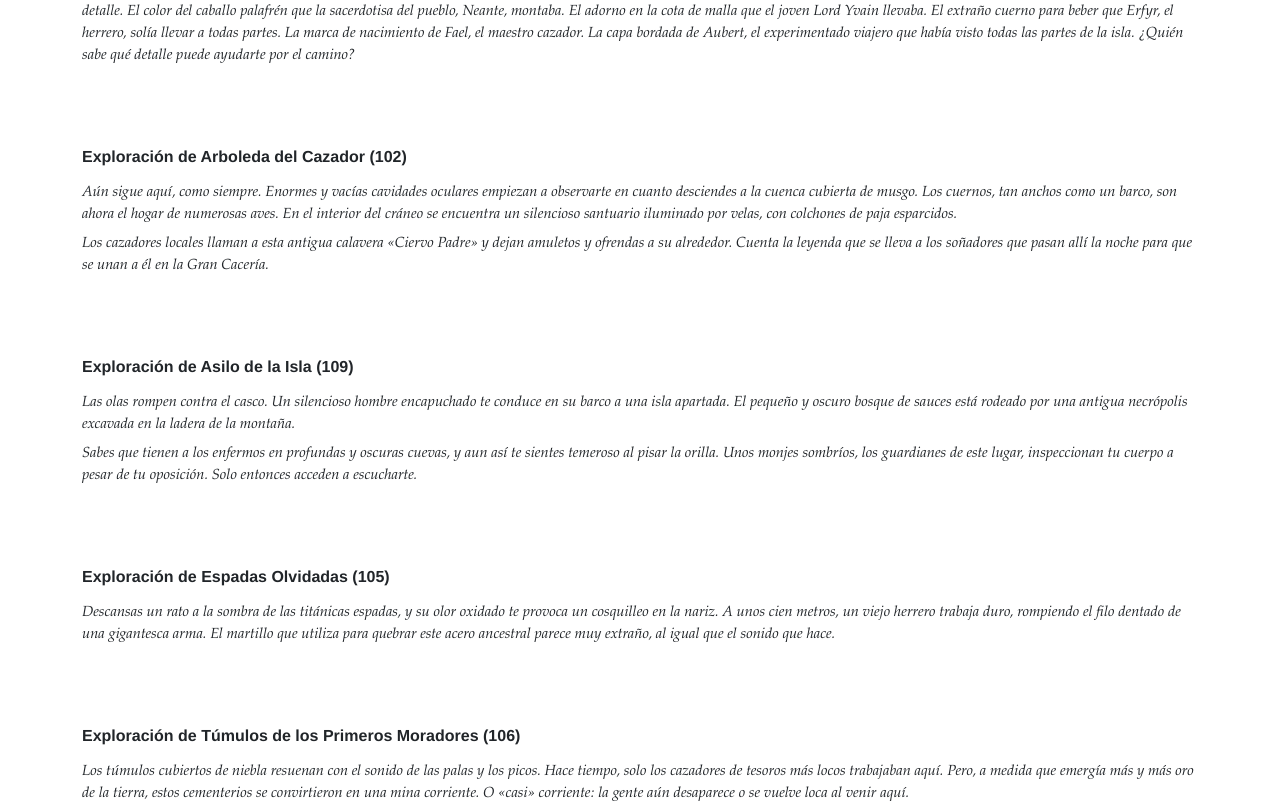
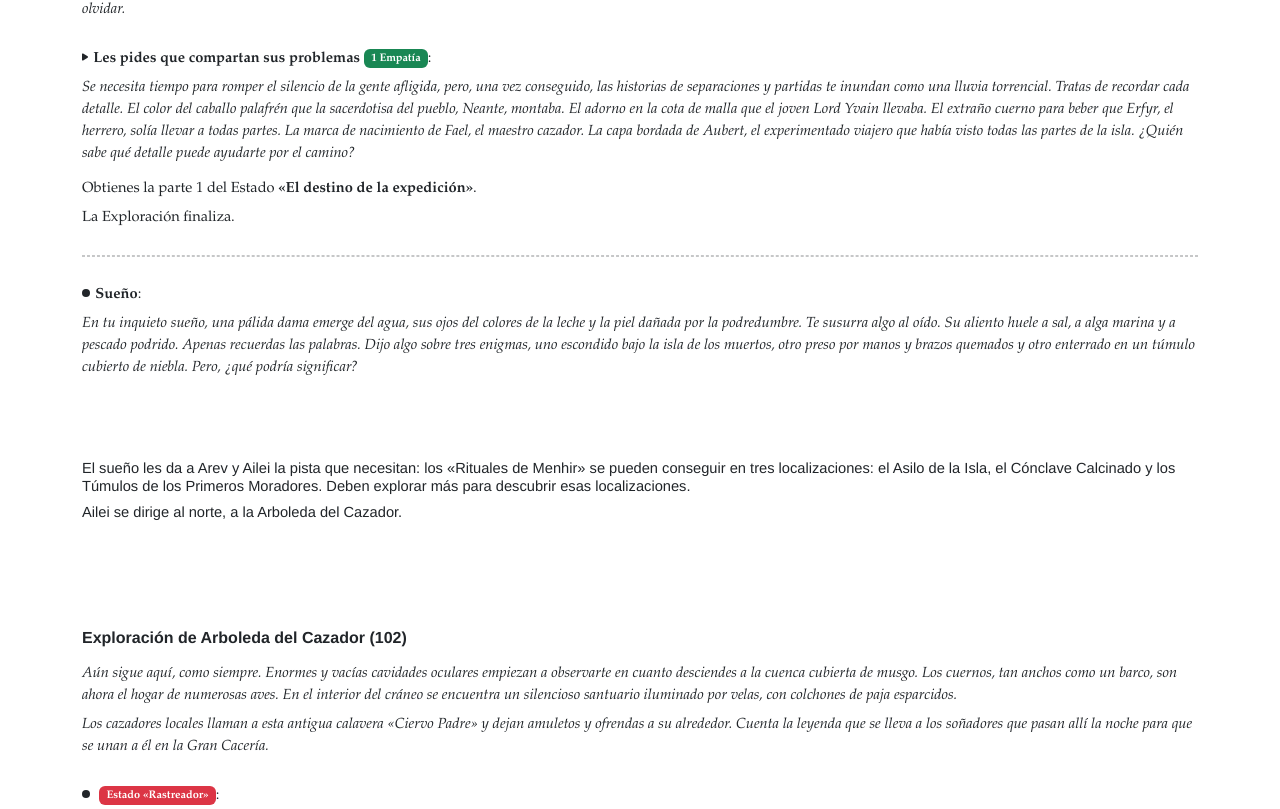
Before and after one commit to natxoraga22/tainted-grail, a Next.js app: page / in a window 1280 px wide. Shown: the part 951-1760 px from the top of the page. Built offline with nearby package versions, Linux system fonts and the light colour scheme.

Commit message:
More styles and content

```diff
--- a/components/action.js
+++ b/components/action.js
@@ -8,10 +8,12 @@ export default function Action({ actionData, first = false }) {
 	return (
 		<div className={styles.actionContainer}>
 			{/* Icon */}
-			<FontAwesomeIcon icon={first ? faCircle : faPlay} size="2xs" className="me-1"/>
+			<FontAwesomeIcon icon={first ? faCircle : faPlay} size="2xs" className={styles.icon}/>
 
 			{/* Action */}
-			<span className={styles.action}>{actionData.action}</span>
+			{actionData.action &&
+				<span className={styles.action}>{actionData.action}</span>
+			}
 			{actionData.description &&
 				<span className={styles.description}> - {actionData.description}</span>
 			}
@@ -30,18 +32,21 @@ export default function Action({ actionData, first = false }) {
 export function Requirements({ requirementsData }) {
 	return (
 		<>
-			{requirementsData.map((requirementData, index) => {
+			{requirementsData.map((requirementData) => {
+				const background = requirementData.not ? 'bg-danger' : 'bg-success';
 				return (
-					<span className="badge bg-success align-middle ms-1">{requirementData.level} {requirementData.attribute}</span>
-
-					/*
-					<span key={index} className={styles.requirement}>
-						{requirementData.requirement}
-						{requirementData.description &&
-							<span className={styles.description}> - {requirementData.description}</span>
+					<>
+						{requirementData.attribute &&
+							<span className={'badge ' + background + ' align-middle ms-1'}>
+								{requirementData.level} {requirementData.attribute}
+							</span>
 						}
-					</span>
-					*/
+						{requirementData.status &&
+							<span className={'badge ' + background + ' align-middle ms-1'}>
+								Estado «{requirementData.status}»
+							</span>
+						}
+					</>
 				);
 			})}
 		</>
--- a/components/chapters/chapter01.js
+++ b/components/chapters/chapter01.js
@@ -2,6 +2,8 @@ import Quest from '@/components/quest';
 import Location from '@/components/location';
 import Action from '@/components/action';
 import Verse from '@/components/verse';
+import Dream from '@/components/dream';
+import Personal from '@/components/personal';
 
 
 export default function Chapter11({ quests, locations }) {
@@ -19,14 +21,25 @@ export default function Chapter11({ quests, locations }) {
 		<div>
 			<Quest questData={quest1_1}/>
 
+			<Personal>
+				<p>Arev y Ailei empiezan su aventura en su pueblo natal, Cuanacht. Su primer objetivo es aprender el ritual para volver a encender el menhir.</p>
+			</Personal>
+
 			<Location locationData={location101}>
 				<Action actionData={location101.actions[0]} first/>
 				<Verse verseData={location101.verses['1']}/>
 				<Action actionData={location101.verses['1'].actions[1]}/>
 				<Verse verseData={location101.verses['2']}/>
+				<Dream dreamData={location101.dream}/>
 			</Location>
 
+			<Personal>
+				<p>El sueño les da a Arev y Ailei la pista que necesitan: los «Rituales de Menhir» se pueden conseguir en tres localizaciones: el Asilo de la Isla, el Cónclave Calcinado y los Túmulos de los Primeros Moradores. Deben explorar más para descubrir esas localizaciones.</p>
+				<p>Ailei se dirige al norte, a la Arboleda del Cazador.</p>
+			</Personal>
+
 			<Location locationData={location102}>
+				<Action actionData={location102.actions[0]} first/>
 			</Location>
 
 			<Location locationData={location109}>
--- /dev/null
+++ b/components/dream.js
@@ -0,0 +1,12 @@
+import Action from '@/components/action';
+import Verse from '@/components/verse';
+
+
+export default function Dream({ dreamData }) {
+	return (
+		<>
+			<Action actionData={{ action: "Sueño" }} first/>
+			<Verse verseData={dreamData}/>
+		</>
+	);
+}
--- /dev/null
+++ b/components/personal.js
@@ -0,0 +1,10 @@
+import styles from '@/styles/Personal.module.css';
+
+
+export default function Personal({ children }) {
+	return (
+		<div className={styles.personal}>
+			{children}
+		</div>
+	);
+}
--- a/components/verse.js
+++ b/components/verse.js
@@ -4,7 +4,36 @@ import styles from '@/styles/Verse.module.css';
 export default function Verse({ verseData }) {
 	return (
 		<div className={styles.verse}>
+			{/* Text */}
 			<div className={styles.text} dangerouslySetInnerHTML={{ __html: verseData.text }}></div>
+
+			{/* Rewards */}
+			{verseData.rewards &&
+				<Rewards rewardsData={verseData.rewards}/>
+			}
+
+			{/* End exploration */}
+			{verseData.endExploration &&
+				<div className={styles.endExploration}>
+					<div>La Exploración finaliza.</div>
+					<hr/>
+				</div>
+			}
 		</div>
 	);
 }
+
+
+export function Rewards({ rewardsData }) {
+	return (
+		<div className={styles.rewards}>
+			{rewardsData.map((rewardData) => {
+				return (
+					<div>
+						Obtienes la parte {rewardData.part} del Estado <strong>«{rewardData.status}»</strong>.
+					</div>
+				);
+			})}
+		</div>
+	);
+}
--- a/public/json/locations/101.json
+++ b/public/json/locations/101.json
@@ -44,6 +44,10 @@
 				}
 			],
 			"endExploration": true
+		},
+		"3": {
+			"text": "<p>Aunque les queda poco, comparten contigo las últimas provisiones que les quedan. De algún modo, esto parece indigno de un héroe, pero ahora que todos los verdaderos héroes han caído, ¿quién se atreverá a cuestionar tus métodos?</p>",
+			"endExploration": true
 		}
 	},
 	"dream": {
--- a/public/json/locations/102.json
+++ b/public/json/locations/102.json
@@ -1,4 +1,34 @@
 {
 	"name": "Arboleda del Cazador",
-    "introduction": "<p>Aún sigue aquí, como siempre. Enormes y vacías cavidades oculares empiezan a observarte en cuanto desciendes a la cuenca cubierta de musgo. Los cuernos, tan anchos como un barco, son ahora el hogar de numerosas aves. En el interior del cráneo se encuentra un silencioso santuario iluminado por velas, con colchones de paja esparcidos.</p><p>Los cazadores locales llaman a esta antigua calavera «Ciervo Padre» y dejan amuletos y ofrendas a su alrededor. Cuenta la leyenda que se lleva a los soñadores que pasan allí la noche para que se unan a él en la Gran Cacería.</p>"
+	"introduction": "<p>Aún sigue aquí, como siempre. Enormes y vacías cavidades oculares empiezan a observarte en cuanto desciendes a la cuenca cubierta de musgo. Los cuernos, tan anchos como un barco, son ahora el hogar de numerosas aves. En el interior del cráneo se encuentra un silencioso santuario iluminado por velas, con colchones de paja esparcidos.</p><p>Los cazadores locales llaman a esta antigua calavera «Ciervo Padre» y dejan amuletos y ofrendas a su alrededor. Cuenta la leyenda que se lleva a los soñadores que pasan allí la noche para que se unan a él en la Gran Cacería.</p>",
+	"actions": [
+		{
+			"requirements": [
+				{
+					"status": "Rastreador",
+					"not": true
+				}
+			]
+		},
+		{
+			"action": "Duermes en el santuario"
+		},
+		{
+			"action": "Rebuscas en las ofrendas"
+		},
+		{
+			"action": "Destrozas el santuario y dejas una nota para otros cazadores",
+			"requirements": [
+				{
+					"status": "Canción de luto",
+					"part": 1
+				},
+				{
+					"status": "Canción de luto",
+					"part": 2,
+					"not": true
+				}
+			]
+		}
+	]
 }
--- a/styles/Action.module.css
+++ b/styles/Action.module.css
@@ -3,6 +3,11 @@
 	font-family: Palatino;
 	font-size: 11pt;
 	margin-bottom: 5pt;
+}
+
+.icon {
+	margin-right: 4pt;
+	font-size: 6pt;
 }
 
 .action {
--- a/styles/Location.module.css
+++ b/styles/Location.module.css
@@ -1,6 +1,7 @@
 
 .location {
-	margin-top: 60pt;
+	margin-top: 80pt;
+	margin-bottom: 60pt;
 }
 
 .title {
--- /dev/null
+++ b/styles/Personal.module.css
@@ -0,0 +1,10 @@
+
+.personal {
+	font-family: Helvetica Neue;
+	font-size: 11pt;
+	line-height: 14pt;
+}
+
+.personal p {
+	margin-bottom: 5pt;
+}
--- a/styles/Quest.module.css
+++ b/styles/Quest.module.css
@@ -1,6 +1,7 @@
 
 .questContainer {
-	margin-top: 60pt;
+	margin-top: 80pt;
+	margin-bottom: 60pt;
 }
 
 .title {
@@ -38,6 +39,6 @@
 }
 
 .image {
-	width: 12cm;
+	width: 10cm;
 	border: 2pt solid black;
 }
--- a/styles/Verse.module.css
+++ b/styles/Verse.module.css
@@ -4,6 +4,7 @@
 }
 
 .text {
+    margin-bottom: 10pt;
     font-family: Palatino;
 	font-style: italic;
 	font-size: 11pt;
@@ -12,3 +13,25 @@
 .text p {
     margin-bottom: 5pt;
 }
+
+.rewards {
+    font-family: Palatino;
+    font-size: 11pt;
+}
+
+.rewards div {
+    margin-bottom: 5pt;
+}
+
+.endExploration {
+    font-family: Palatino;
+    font-size: 11pt;
+}
+
+.endExploration hr {
+    margin-top: 20pt;
+    margin-bottom: 20pt;
+
+    border-width: 1pt;
+    border-style: dashed;
+}
```
